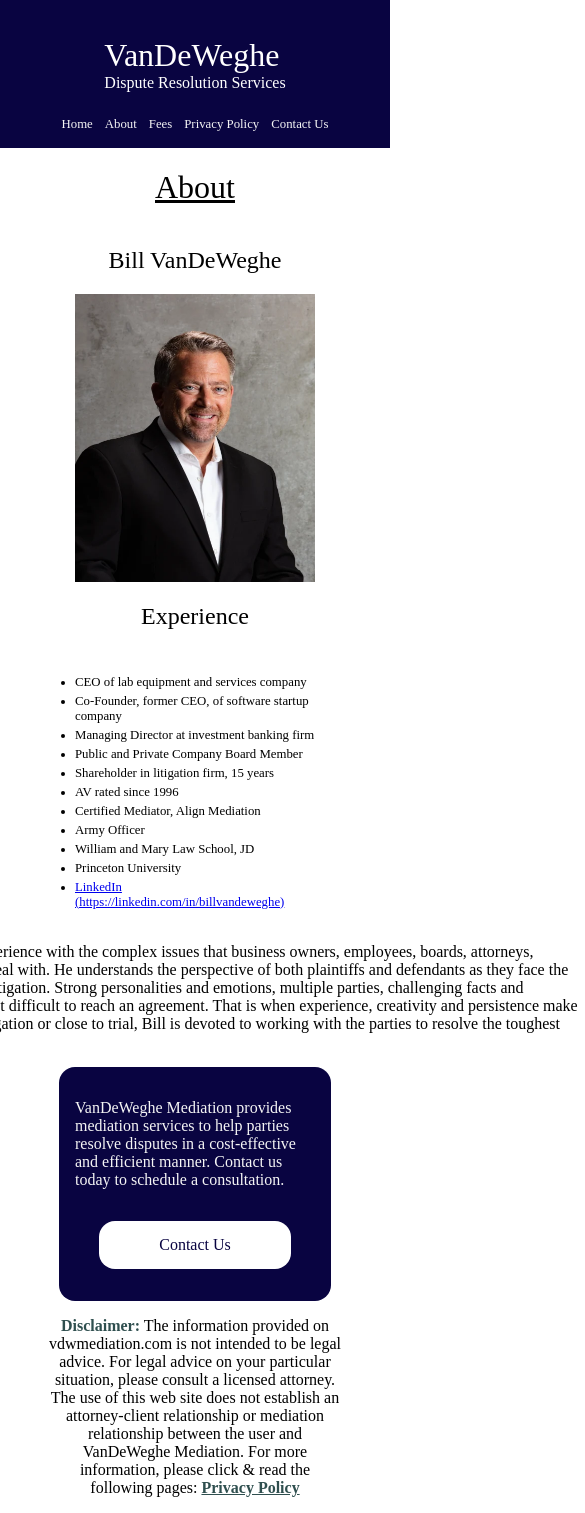
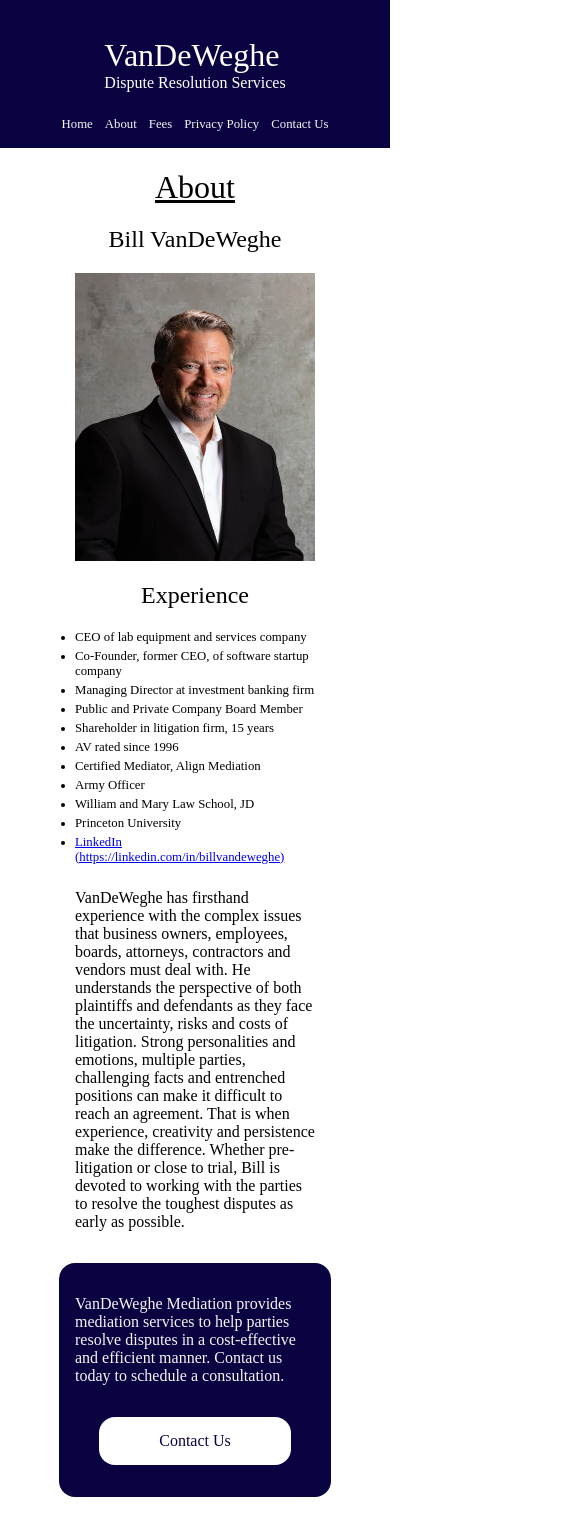
Before and after one commit to Christofuu/vdw-mediation, a SvelteKit app: page /about in a window 390 px wide. Shown: the top 1513 px of the page, 585 px wide, since content can reach past the window. Built offline with nearby package versions, Linux system fonts and the light colour scheme.

Commit message:
format bio p on mobile, reduce margins

```diff
--- a/src/routes/about/+page.svelte
+++ b/src/routes/about/+page.svelte
@@ -71,7 +71,7 @@
   .about_me {
     display: flex;
     flex-direction: row !important;
-    margin-bottom: 0rem !important;
+    margin-bottom: -1.5rem !important;
     align-items: start !important;
     justify-content: start !important;
   }
@@ -114,6 +114,7 @@
     display: flex;
     flex-flow: column;
     align-items: center;
+    /* margin-bottom: 0rem; */
     /* align-items: baseline; */
   }
 
@@ -188,6 +189,14 @@
   }
 
   @media only screen and (max-width: 480px) {
+    h1 {
+      margin-bottom: 0rem;
+    }
+
+    h4 {
+      margin-bottom: .5rem;
+    }
+
     .about_me {
       flex-direction: column !important;
       align-items: center !important;
@@ -197,6 +206,14 @@
       margin-left: 0 !important;
       margin-right: 0 !important;
       width: 12rem !important;
+    }
+
+    .bio  {
+      margin: 1rem 0 !important;
+    }
+    .bio p {
+
+      width: 15rem !important;
     }
 
     .experience {
```
